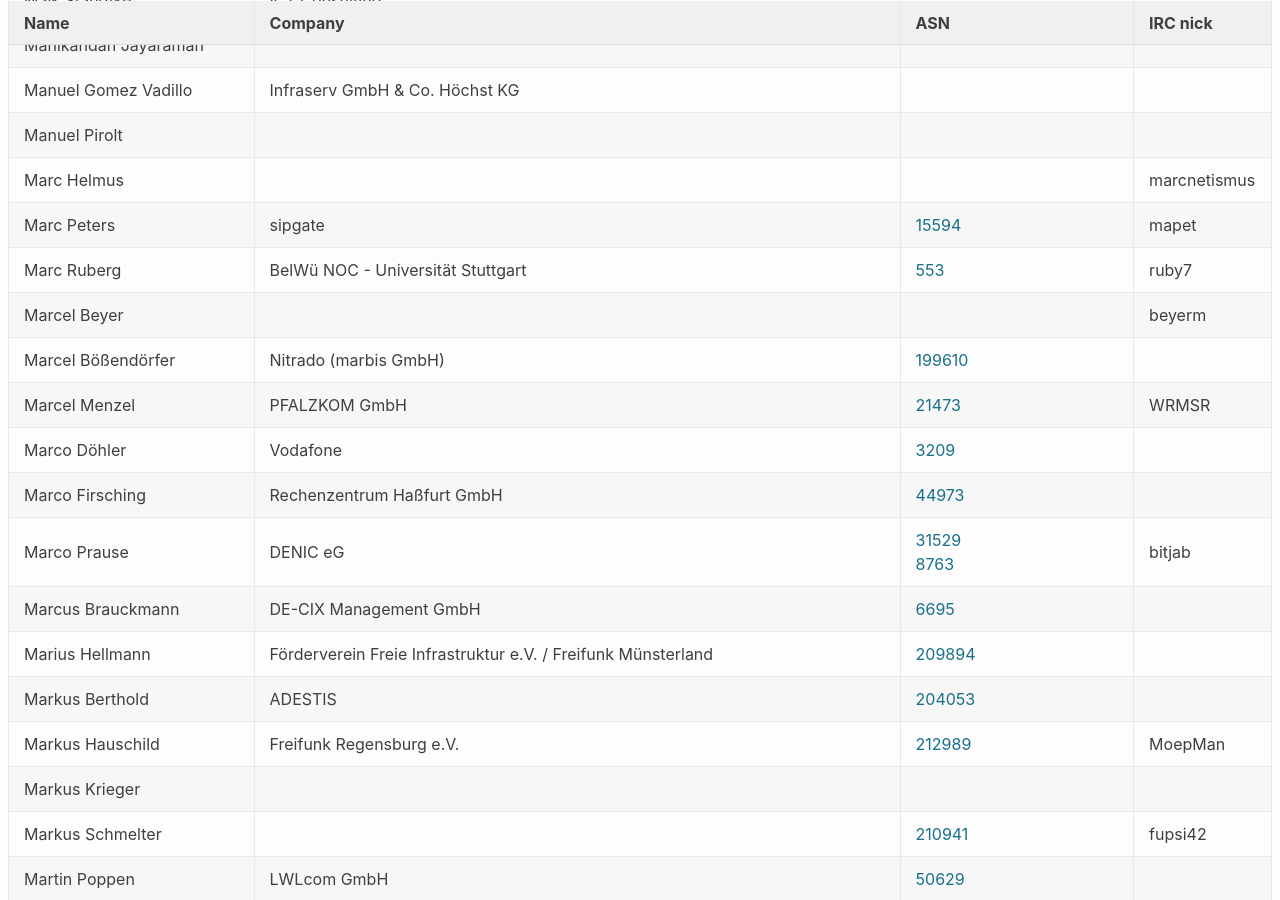
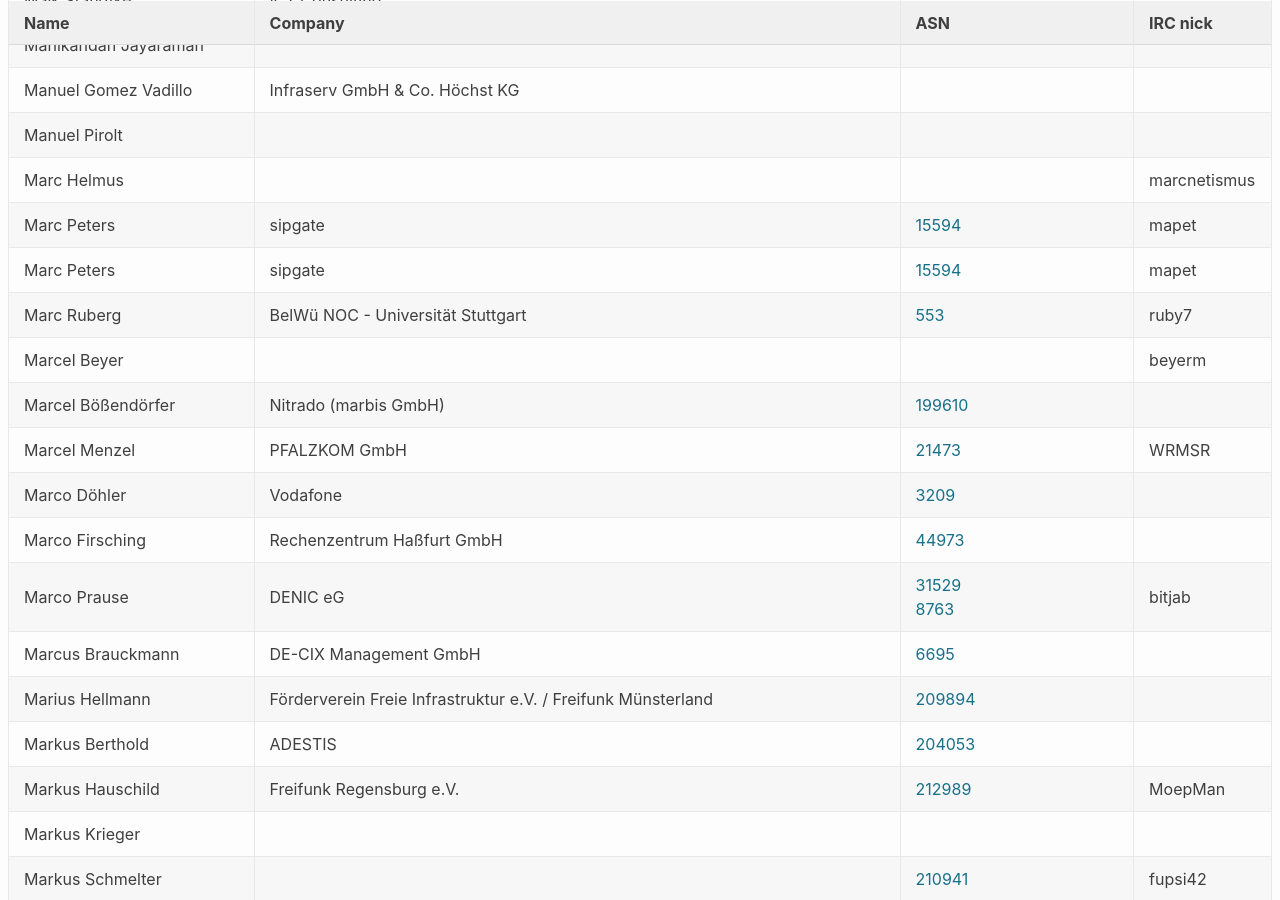
Before and after one commit to denog/pretix-attendeelist, a Jekyll site: the page built from denog13/index.markdown, in a window 1280 px wide and 900 px high, scrolled down 4180 px. Built offline with Jekyll 4.4.1, drawn with Linux system fonts in a browser that asks for light colours.

Commit message:
Latest data: Fri Oct  1 12:56:57 UTC 2021

```diff
--- a/_data/attendees_denog13.json
+++ b/_data/attendees_denog13.json
@@ -600,6 +600,12 @@
     "asn": "AS15594"
   },
   {
+    "name": "Marc Peters",
+    "company": "sipgate",
+    "irc": "mapet",
+    "asn": "AS15594"
+  },
+  {
     "name": "Marc Ruberg",
     "company": "BelWü NOC - Universität Stuttgart",
     "irc": "ruby7",
```
